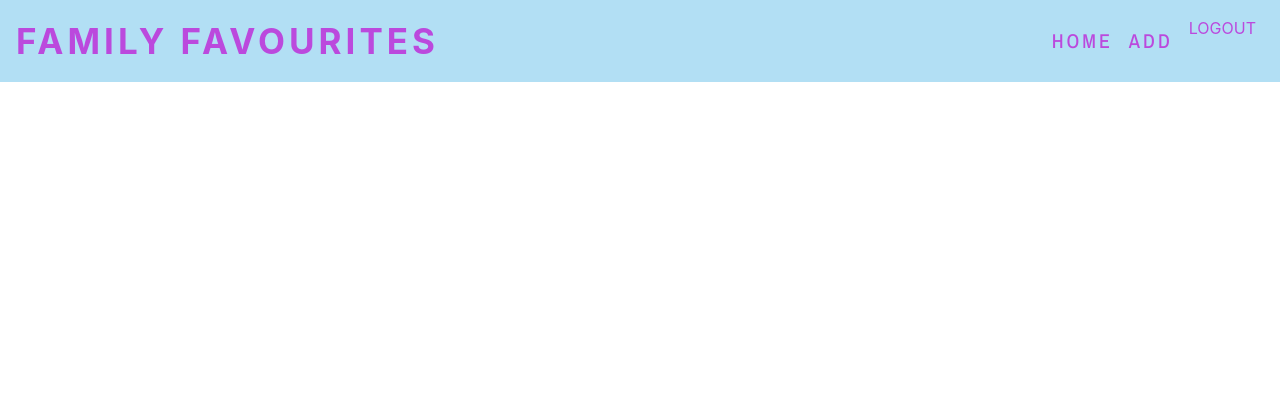
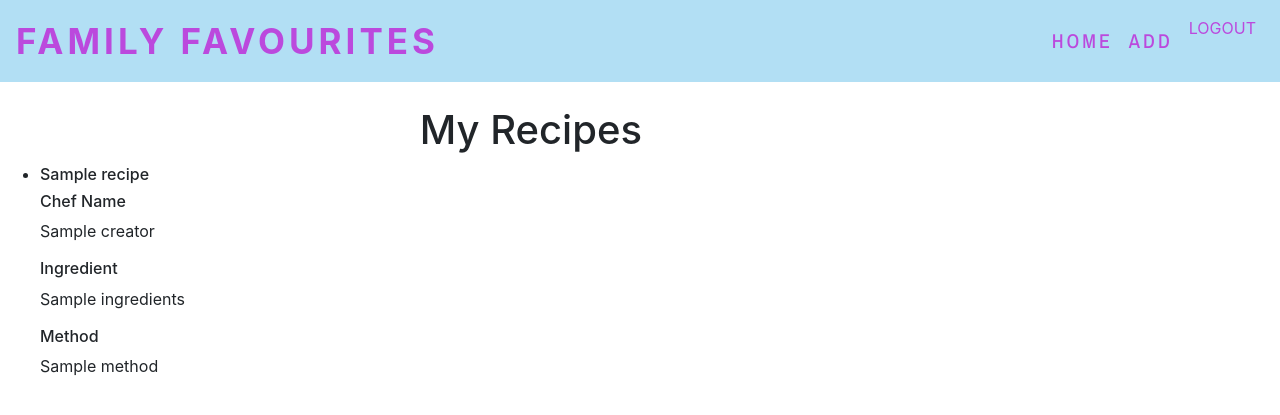
Before and after one commit to Stephen-Caldwell/Final-Year-Project, a Flask app: page /myRecipes in a window 1280 px wide. Shown: the top 415 px of the page. Run offline with Flask 2, Linux system fonts and the light colour scheme; the visitor is signed in with stand-in values (Sample User, id 1); a database or web service that is not in the repository returns one stand-in record (values such as "Sample title"); some libraries are stand-ins or nearby versions.

Commit message:
My recipes working

```diff
--- a/app.py
+++ b/app.py
@@ -26,7 +26,9 @@ def index():
 
     message = ''
     if "email" in session:
-        return render_template('index.html')
+        email = session["email"]
+        name = users.find_one({"email": email}).get("name")
+        return render_template('index.html', name=name)
     if request.method == "POST":
         user = request.form.get("name")
         email = request.form.get("email")
@@ -59,13 +61,19 @@ if __name__ == "__main__":
 
 @app.route("/addrecipe")
 def addrecipe():
-    return render_template("addrecipe.html")
+    if "email" in session:
+        email = session["email"]
+        name = users.find_one({"email": email}).get("name")
+    return render_template("addrecipe.html", name=name)
 
 @app.route('/insert_recipe', methods=['POST'])
 def insert_recipe():
+    if "email" in session:
+        email = session["email"]
+        name = users.find_one({"email": email}).get("name")
     recipes.insert_one({
         'recipe_name': request.form.get('recipeName1').upper(),
-        'creator': request.form.get('creator1').upper(),
+        'creator': name,
         'ingredients': request.form.get('ingredients1').upper(),
         'method': request.form.get('method1').upper()
     })
@@ -103,8 +111,8 @@ def search():
 def login():
     message = 'Please login to your account'
     if "email" in session:
-        name =  session.get("name")
-        print(name)
+        email = session["email"]
+        name = users.find_one({"email": email}).get("name")
         return render_template('index.html', name=name)
 
     if request.method == "POST":
@@ -156,4 +164,11 @@ def logout():
 
 @app.route("/myRecipes")
 def myRecipes():
-    return render_template("myrecipes.html")
+    if "email" in session:
+        email = session["email"]
+        name = users.find_one({"email": email}).get("name")
+
+    myrecipes = mongo.db.Recipes.find({'creator' : name})
+
+    if myrecipes is not None:
+        return render_template("myrecipes.html", recipes = myrecipes)
--- a/templates/addrecipe.html
+++ b/templates/addrecipe.html
@@ -106,7 +106,7 @@
             </div>
             <div class="form-group">
               <label for="creator1">Chef's name</label>
-              <input type="text" class="form-control mr-sm-2" id="creator1" name="creator1" placeholder="Creator">
+              <p>{{ name }}</p>
             </div>
             <div class="form-group">
               <label for="ingredients1">Ingredients</label>
@@ -116,6 +116,7 @@
               <label for="method1">Method</label>
               <textarea class="form-control mr-sm-2" id="method1" name="method1" rows="10"></textarea>
             </div>
+
               <button type="submit" class="btn btn-primary" name="action">Submit</button>
           </form>
       </div>
--- a/templates/myrecipes.html
+++ b/templates/myrecipes.html
@@ -38,5 +38,29 @@
           </ul>
         </div>
       </nav>
+      <div class="row" id="my_recipes">
+        <div class="col-md-10" id="myrecipes" name = "myrecipes">
+          <h1 style="text-align: center;">My Recipes</h1>
+          <ul class="collapsible popout" data-collapsible="expandable">
+            {% for recipe in recipes %}
+            <li>
+              <h6>{{ recipe.recipe_name }}</h6>
+              <h6>Chef Name</h6>
+              <p>{{ recipe.creator }}</p>
+              <h6>Ingredient</h6>
+              <p>{{ recipe.ingredients }}</p>
+              <h6>Method</h6>
+              <p>{{ recipe.method }}</p>
+            </li>
+            {% endfor %}
+        </ul>
+        </div>
+
+      </div>
+
+    <script src="https://code.jquery.com/jquery-3.4.1.slim.min.js" integrity="sha384-J6qa4849blE2+poT4WnyKhv5vZF5SrPo0iEjwBvKU7imGFAV0wwj1yYfoRSJoZ+n" crossorigin="anonymous"></script>
+    <script src="https://cdn.jsdelivr.net/npm/popper.js@1.16.0/dist/umd/popper.min.js" integrity="sha384-Q6E9RHvbIyZFJoft+2mJbHaEWldlvI9IOYy5n3zV9zzTtmI3UksdQRVvoxMfooAo" crossorigin="anonymous"></script>
+    <script src="https://stackpath.bootstrapcdn.com/bootstrap/4.4.1/js/bootstrap.min.js" integrity="sha384-wfSDF2E50Y2D1uUdj0O3uMBJnjuUD4Ih7YwaYd1iqfktj0Uod8GCExl3Og8ifwB6" crossorigin="anonymous"></script>
+
 </body>
 </html>
```
